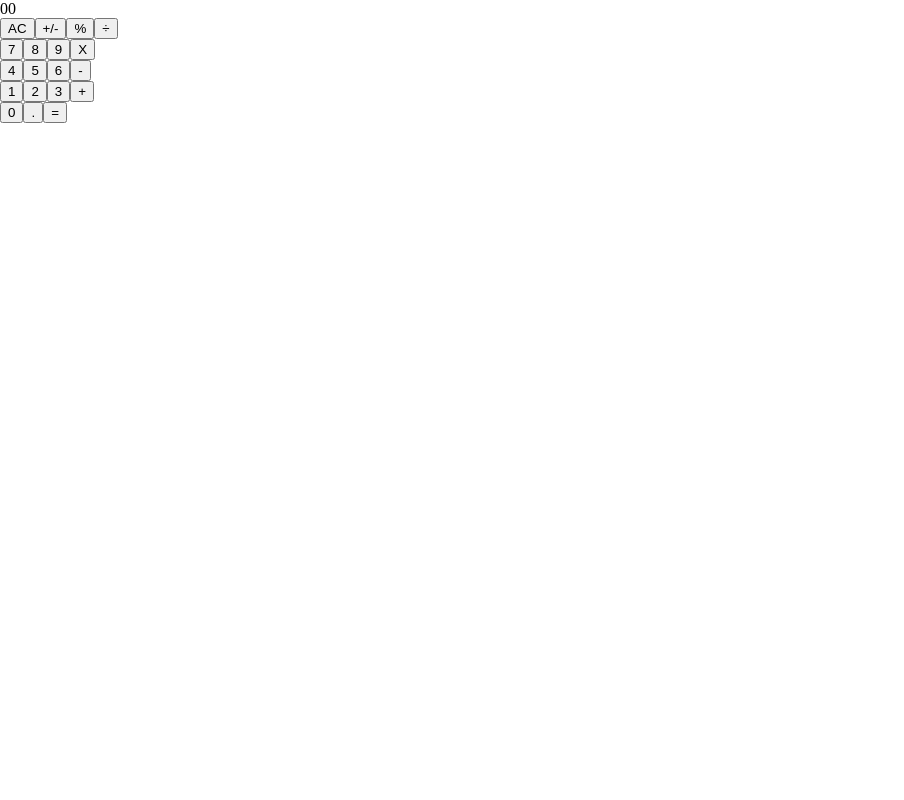
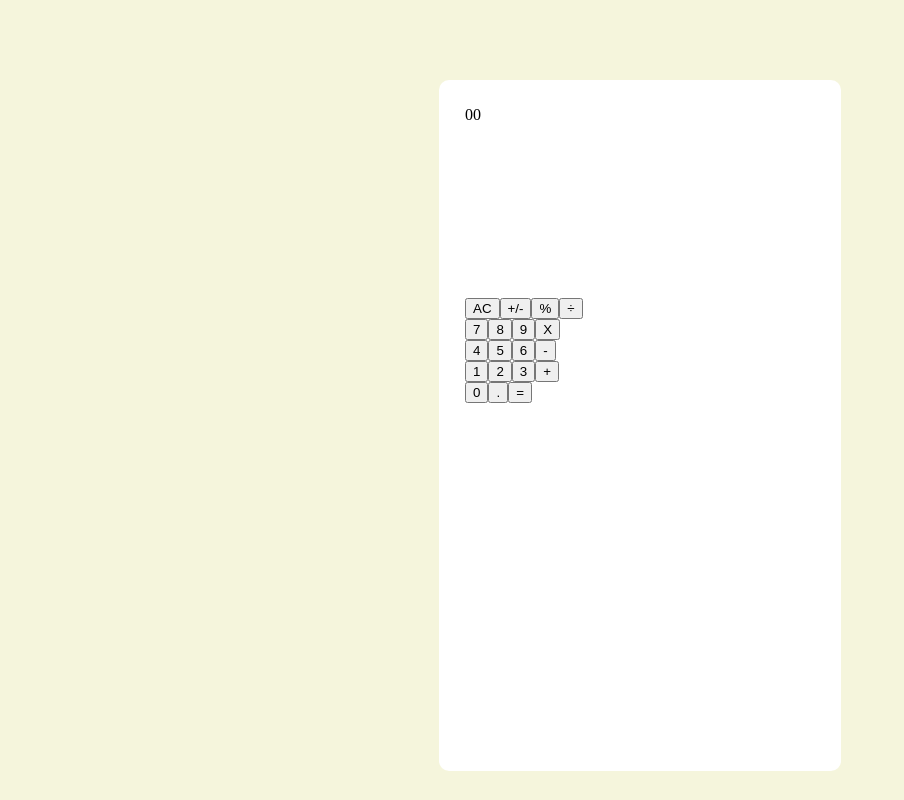
Before and after one commit to codesalley/calculator-app, a React (Create React App) app: page / in a window 1280 px wide. Shown: the whole page, without its empty margins (0-904 px from the left). Built offline with nearby package versions, Linux system fonts and the light colour scheme.

Commit message:
styling for app.js, entry poin

```diff
--- a/src/components/App.css
+++ b/src/components/App.css
@@ -1,3 +1,26 @@
-.App {
-  text-align: center;
+.container {
+  width: 100%;
+  height: 100vh;
+  background-color:beige;
+  display: grid;
+  place-items: center;
+  position: relative;
 }
+
+.main-intro {
+  background-color: white;
+  width: 350px;
+  height: 80vh;
+  position: absolute;
+  top: 10vh;
+  border-radius: 10px;
+  padding: 2%;
+}
+
+.buttons-field {
+  height: 70%;
+}
+
+.results-card {
+  height: 30%;
+}
--- a/src/components/App.js
+++ b/src/components/App.js
@@ -4,7 +4,7 @@ import ButtonPanel from './ButtonPanel';
 
 function App() {
   return (
-    <div>
+    <div className="container">
       <div className="main-intro">
         <div className="results-card">
           <Display />
--- a/src/components/ButtonPanel.js
+++ b/src/components/ButtonPanel.js
@@ -5,7 +5,7 @@ import Button from './Button';
 class ButtonPanel extends React.Component {
   render() {
     return (
-      <div>
+      <div className="buton-list">
         <div>
           {' '}
           <Button number="AC" color={false} />
```
